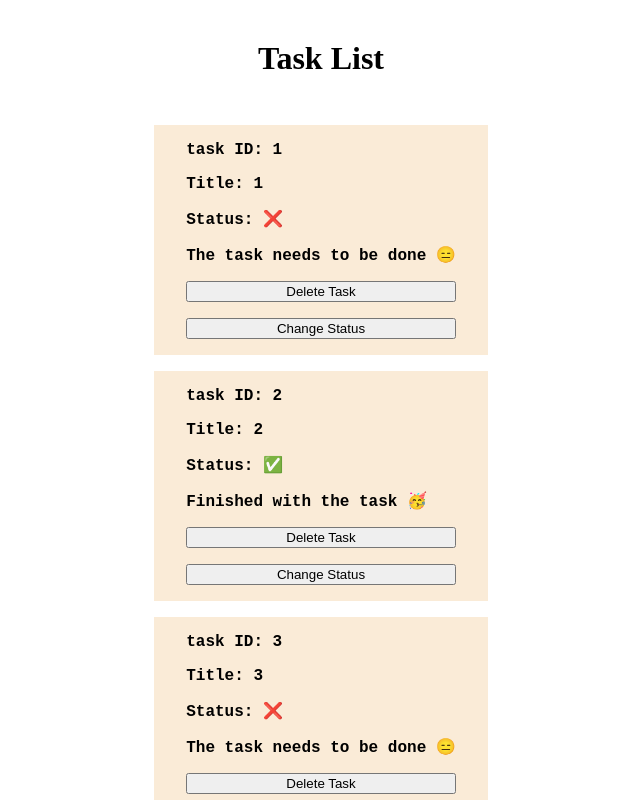
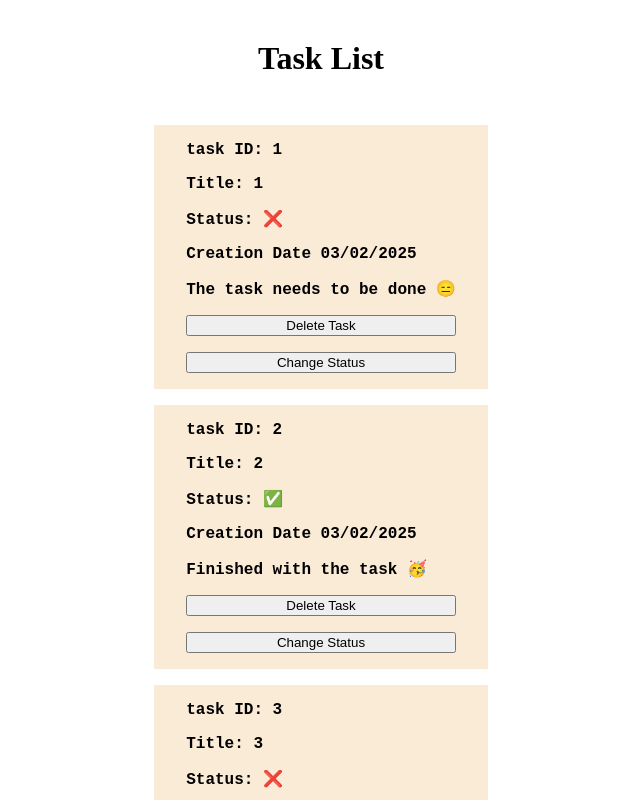
Before and after one commit to cr9169/task-manager, an Angular app: page / in a window 1280 px wide. Shown: the top 800 px of the page, without its empty margins (319-959 px from the left). Built offline with nearby package versions, Linux system fonts and the light colour scheme.

Commit message:
feat: add creation date to task items and display in task list

```diff
--- a/src/app/components/task-list/task-item/task-item.component.html
+++ b/src/app/components/task-list/task-item/task-item.component.html
@@ -2,6 +2,7 @@
   <span>task ID: {{ task.id }}</span>
   <span>Title: {{ task.id }}</span>
   <span>Status: {{ task.completed ? "✅" : "❌" }}</span>
+  <span>Creation Date {{ task.creationDate | date : "dd/MM/yyyy" }}</span>
   <span *ngSwitchCase="true">Finished with the task 🥳</span>
   <span *ngSwitchCase="false">The task needs to be done 😑</span>
   <button (click)="onDeleteTask()">Delete Task</button>
--- a/src/app/components/task-list/task-list.component.ts
+++ b/src/app/components/task-list/task-list.component.ts
@@ -9,10 +9,30 @@ import { ITask } from '../../models/Task';
 })
 export class TaskListComponent {
   tasks: ITask[] = [
-    { id: 1, title: 'Complete Angular Course', completed: false },
-    { id: 2, title: 'Review Project Requirements', completed: true },
-    { id: 3, title: 'Submit Weekly Report', completed: false },
-    { id: 4, title: 'Submit Monthly Report', completed: false },
+    {
+      id: 1,
+      title: 'Complete Angular Course',
+      completed: false,
+      creationDate: new Date(),
+    },
+    {
+      id: 2,
+      title: 'Review Project Requirements',
+      completed: true,
+      creationDate: new Date(),
+    },
+    {
+      id: 3,
+      title: 'Submit Weekly Report',
+      completed: false,
+      creationDate: new Date(),
+    },
+    {
+      id: 4,
+      title: 'Submit Monthly Report',
+      completed: false,
+      creationDate: new Date(),
+    },
   ];
 
   deleteTask(id: number) {
--- a/src/app/models/Task.ts
+++ b/src/app/models/Task.ts
@@ -2,4 +2,5 @@ export interface ITask {
   id: number;
   title: string;
   completed: boolean;
+  creationDate: Date;
 }
```
